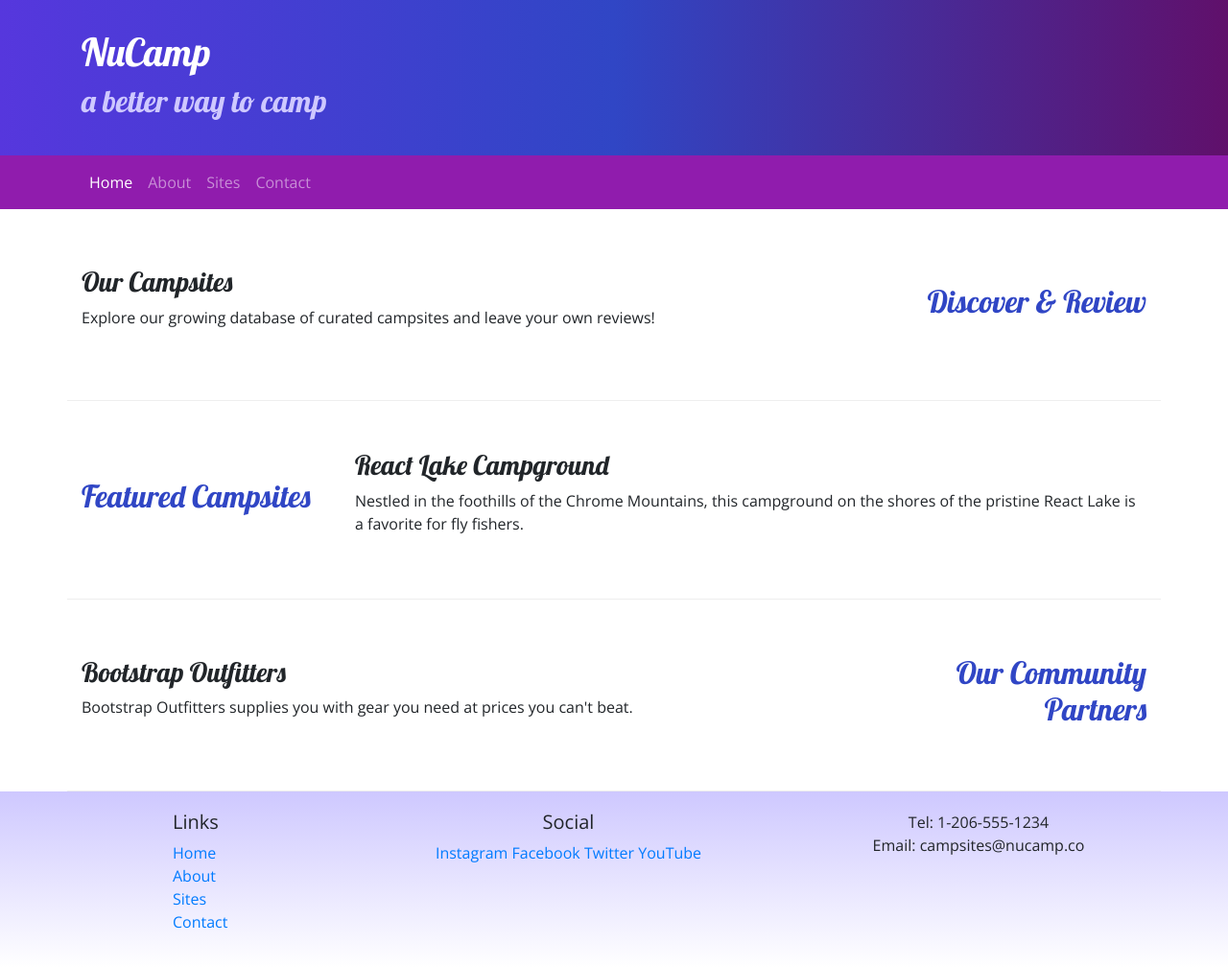
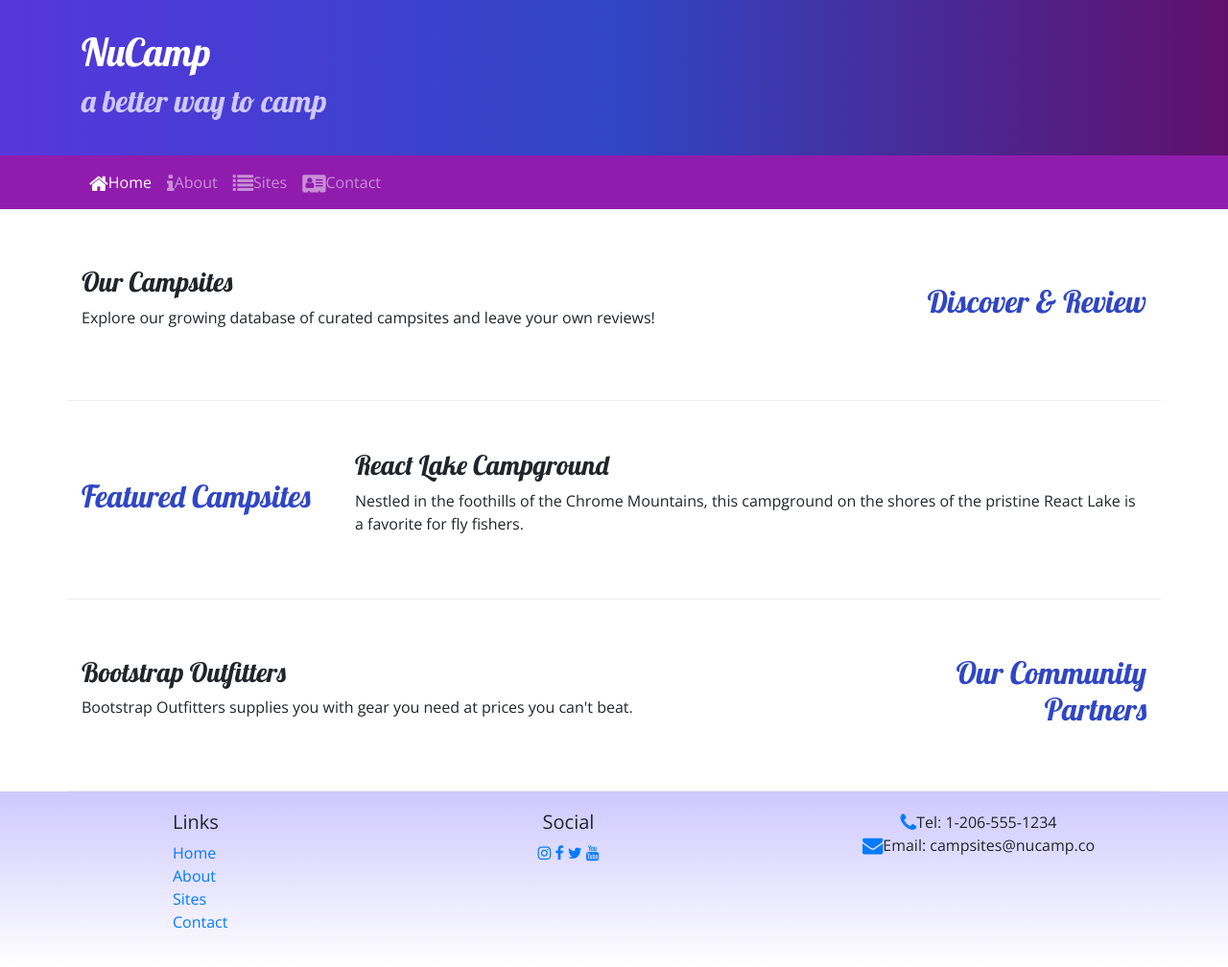
Before and after one commit to lokhunliao/bootstrap, a website: page nucampsite/index.html in a window 1280 px wide. Shown: the whole page at 96% size. Drawn offline with nearby package versions, Linux system fonts and the light colour scheme.

Commit message:
Icon Fonts

```diff
--- a/nucampsite/index.html
+++ b/nucampsite/index.html
@@ -10,6 +10,7 @@
     <link rel="stylesheet" href="node_modules/bootstrap/dist/css/bootstrap.min.css" />
 
     <!-- Additional CSS must be placed after Bootstrap CSS -->
+    <link rel="stylesheet" href="node_modules/font-awesome/css/font-awesome.min.css" />
     <link rel="stylesheet" href="https://fonts.googleapis.com/css?family=Lobster|Open+Sans" />
     <link rel="stylesheet" href="css/styles.css" />
     <title>NuCamp: A Better Way To Camp</title>
@@ -36,10 +37,10 @@
             </button>
             <div class="collapse navbar-collapse" id="nucampNavbar">
                 <ul class="navbar-nav">
-                    <li class="nav-item active"><a class="nav-link" href="#">Home</a></li>
-                    <li class="nav-item"><a class="nav-link" href="aboutus.html">About</a></li>
-                    <li class="nav-item"><a class="nav-link" href="#">Sites</a></li>
-                    <li class="nav-item"><a class="nav-link" href="#">Contact</a></li>
+                    <li class="nav-item active"><a class="nav-link" href="#"><i class="fa fa-home fa-lg"></i>Home</a></li>
+                    <li class="nav-item"><a class="nav-link" href="aboutus.html"><i class="fa fa-info fa-lg"></i>About</a></li>
+                    <li class="nav-item"><a class="nav-link" href="#"><i class="fa fa-list fa-lg"></i>Sites</a></li>
+                    <li class="nav-item"><a class="nav-link" href="#"><i class="fa fa-address-card fa-lg"></i>Contact</a></li>
                 </ul>
             </div>
         </div>
@@ -93,14 +94,14 @@
                 </div>
                 <div class="col-6 col-sm-5 text-center">
                     <h5>Social</h5>
-                    <a href="http://instagram.com/">Instagram</a>
-                    <a href="http://facebook.com/">Facebook</a>
-                    <a href="http://twitter.com/">Twitter</a>
-                    <a href="http://youtube.com/">YouTube</a>
+                    <a href="http://instagram.com/"><i class="fa fa-instagram"></i></a>
+                    <a href="http://facebook.com/"><i class="fa fa-facebook"></i></a>
+                    <a href="http://twitter.com/"><i class="fa fa-twitter"></i></a>
+                    <a href="http://youtube.com/"><i class="fa fa-youtube"></i></a>
                 </div>
                 <div class="col-sm-4 text-center">
-                    Tel: 1-206-555-1234<br />
-                    Email: campsites@nucamp.co
+                    <i class="fa fa-phone fa-lg text-primary"></i>Tel: 1-206-555-1234<br />
+                    <i class="fa fa-envelope fa-lg text-primary"></i>Email: campsites@nucamp.co
                 </div>
             </div>
         </div>
--- a/nucampsite/package.json
+++ b/nucampsite/package.json
@@ -15,6 +15,7 @@
   },
   "dependencies": {
     "bootstrap": "^4.5.2",
+    "font-awesome": "^4.7.0",
     "jquery": "^3.5.1",
     "popper.js": "^1.16.1"
   }
```
Also changed, not shown: nucampsite/aboutus.html (+11 -9 lines), 1 other file.
